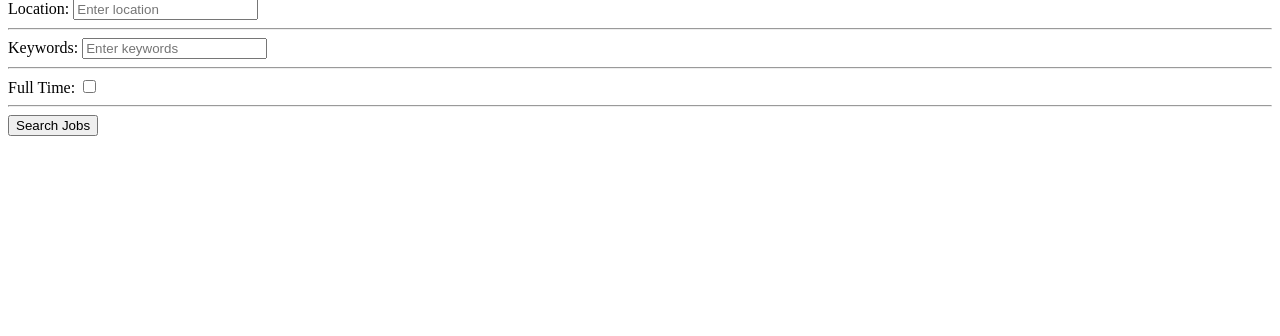
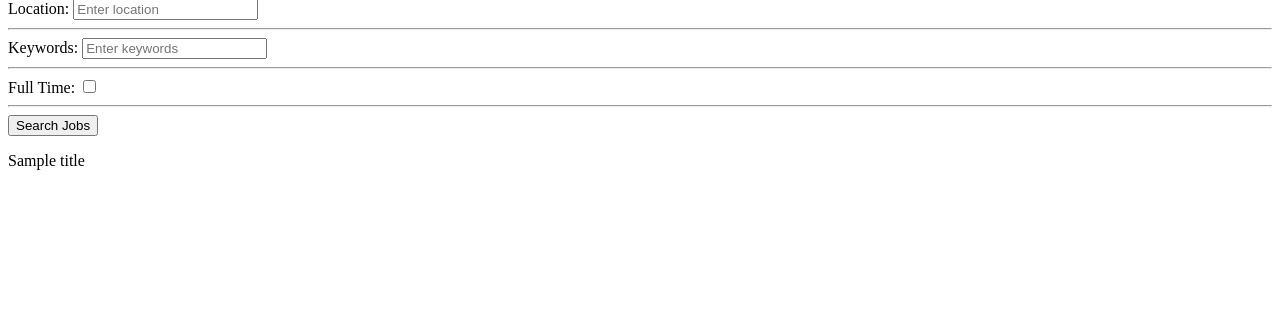
Before and after one commit to nuthalam/job, a Flask app: template templates/index.html in a window 1280 px wide. Shown: the part 81-417 px from the top of the page. Run offline with Flask 3, Linux system fonts and the light colour scheme; the template is opened without the code that fills it: most values are stand-ins (such as "Sample title", 1, 10 or a date in 2020).

Commit message:
display job title if available else error msg

```diff
--- a/templates/index.html
+++ b/templates/index.html
@@ -24,5 +24,12 @@
             <button type="submit">Search Jobs</button>  <!-- Submit button to initiate the form submission -->
         </form>
     </div>
+    <div id="results">
+        {% if title %}
+        <p>{{ title }}</p>  <!-- Display job title if available -->
+        {% elif error_message %}
+        <p>{{ error_message }}</p>  <!-- Display error message if available -->
+        {% endif %}
+    </div>
 </body>
 </html>
```
